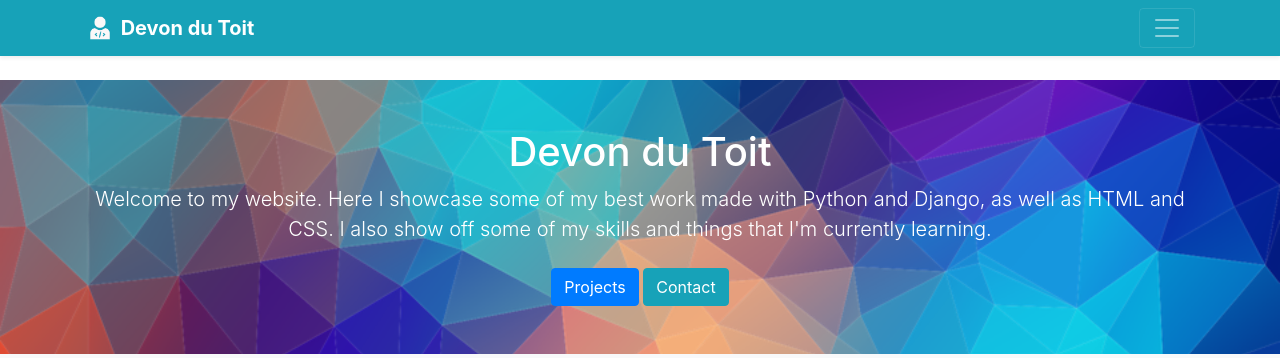
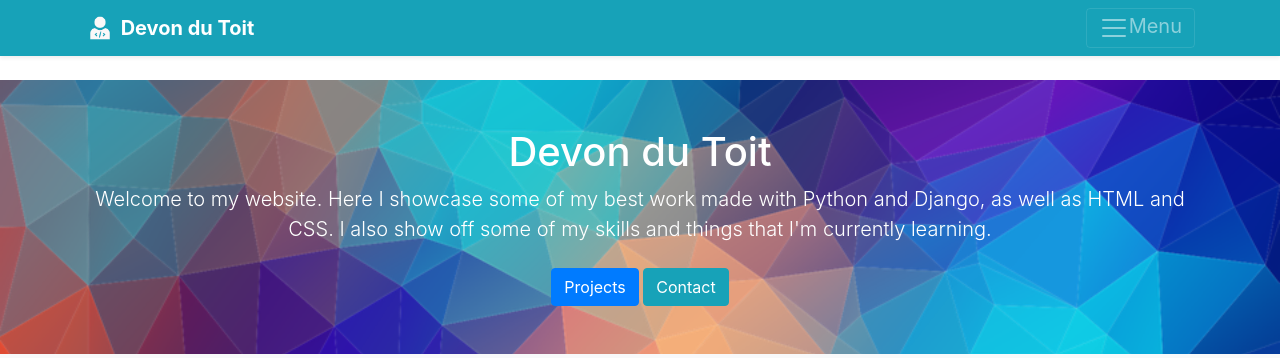
Before and after one commit to psiphi-py/DevonduToit, a Django app: page / in a window 1280 px wide. Shown: the top 358 px of the page. Run offline with Django 3.2, Linux system fonts and the light colour scheme; data comes from the database, SQL or seed files in the repository; some libraries are stand-ins or nearby versions.

Commit message:
Update base.html

```diff
--- a/main/templates/base.html
+++ b/main/templates/base.html
@@ -52,7 +52,7 @@
             <a name="top">
             <button class="navbar-toggler" type="button" data-toggle="collapse" data-target="#navbarHeader"
             aria-controls="navbarHeader" aria-expanded="false" aria-label="Toggle navigation">
-              <span class="navbar-toggler-icon"></span>
+              <span class="navbar-toggler-icon"></span>Menu
             </button>
           </div>
         </div>
```
